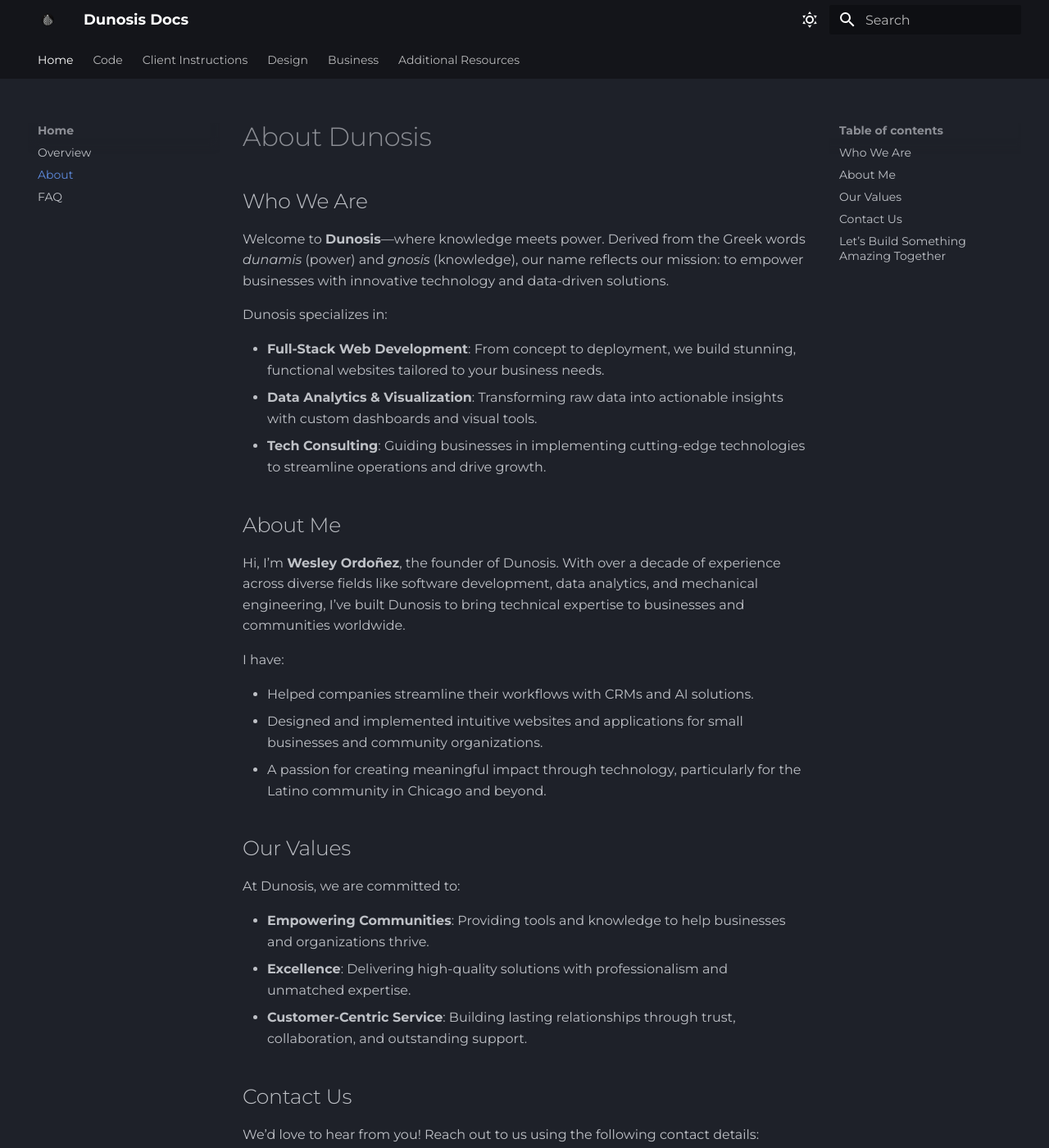
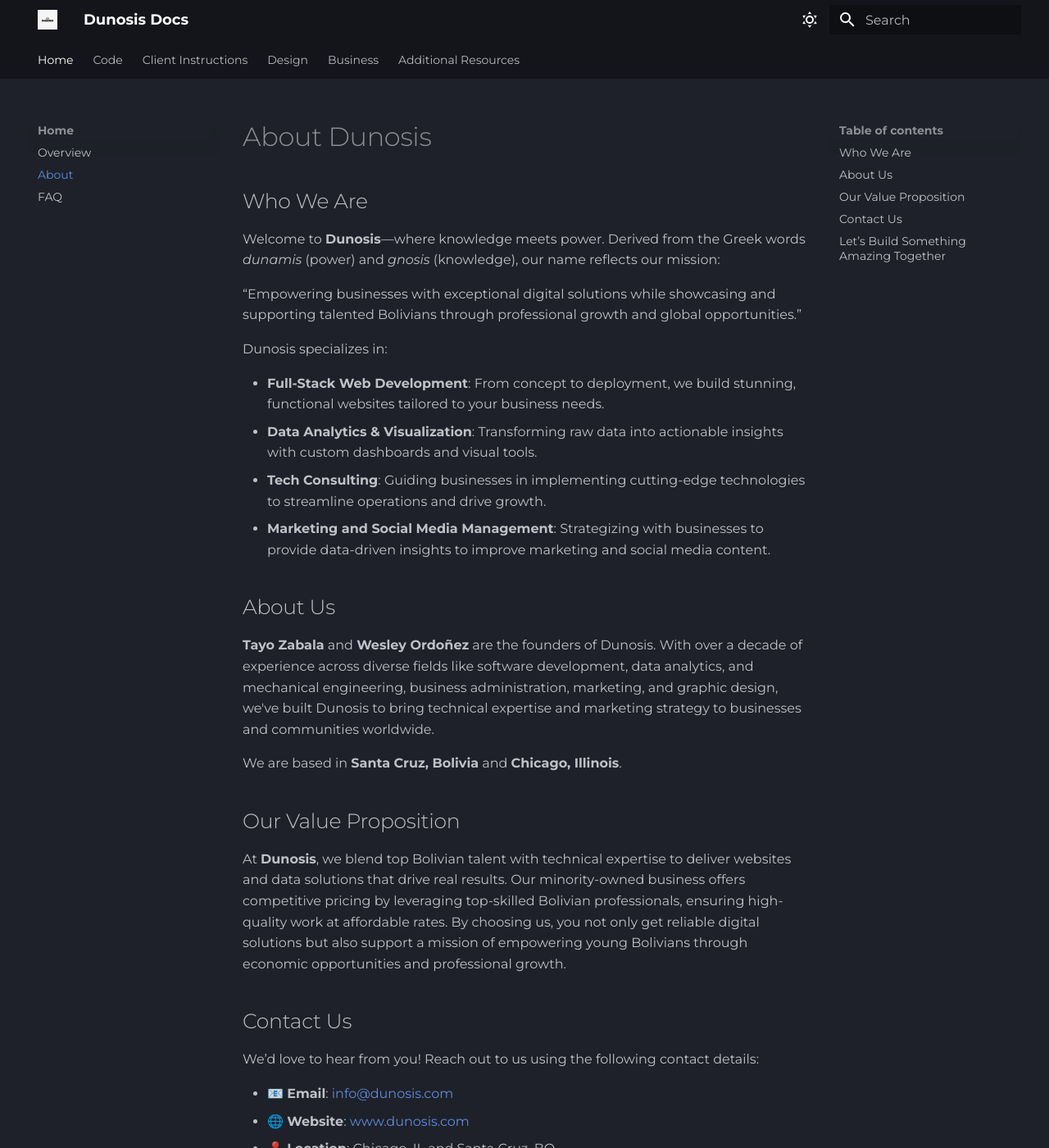
Before and after one commit to wesordonez/dunosis-web-docs, an MkDocs documentation site: the page built from docs/home/about.md, in a window 1280 px wide and 1400 px high. Shown: the whole window at 82% size. Built offline with MkDocs 1.6.1 and Material for MkDocs 9.7.7, drawn with Linux system fonts in a browser that asks for light colours; some of the changed text lies outside the part shown.

Commit message:
updated about section and uploaded new logo and favicon

```diff
--- a/docs/home/about.md
+++ b/docs/home/about.md
@@ -2,31 +2,26 @@
 
 ## Who We Are
 
-Welcome to **Dunosis**—where knowledge meets power. Derived from the Greek words *dunamis* (power) and *gnosis* (knowledge), our name reflects our mission: to empower businesses with innovative technology and data-driven solutions.
+Welcome to **Dunosis**—where knowledge meets power. Derived from the Greek words *dunamis* (power) and *gnosis* (knowledge), our name reflects our mission:
+
+“Empowering businesses with exceptional digital solutions while showcasing and supporting talented Bolivians through professional growth and global opportunities.”
 
 Dunosis specializes in:
 
 - **Full-Stack Web Development**: From concept to deployment, we build stunning, functional websites tailored to your business needs.
 - **Data Analytics & Visualization**: Transforming raw data into actionable insights with custom dashboards and visual tools.
 - **Tech Consulting**: Guiding businesses in implementing cutting-edge technologies to streamline operations and drive growth.
+- **Marketing and Social Media Management**: Strategizing with businesses to provide data-driven insights to improve marketing and social media content.
 
-## About Me
+## About Us
 
-Hi, I’m **Wesley Ordoñez**, the founder of Dunosis. With over a decade of experience across diverse fields like software development, data analytics, and mechanical engineering, I’ve built Dunosis to bring technical expertise to businesses and communities worldwide.
+**Tayo Zabala** and **Wesley Ordoñez** are the founders of Dunosis. With over a decade of experience across diverse fields like software development, data analytics, and mechanical engineering, business administration, marketing, and graphic design, we've built Dunosis to bring technical expertise and marketing strategy to businesses and communities worldwide.
 
-I have:
+We are based in **Santa Cruz, Bolivia** and **Chicago, Illinois**.
 
-- Helped companies streamline their workflows with CRMs and AI solutions.
-- Designed and implemented intuitive websites and applications for small businesses and community organizations.
-- A passion for creating meaningful impact through technology, particularly for the Latino community in Chicago and beyond.
+## Our Value Proposition
 
-## Our Values
-
-At Dunosis, we are committed to:
-
-- **Empowering Communities**: Providing tools and knowledge to help businesses and organizations thrive.
-- **Excellence**: Delivering high-quality solutions with professionalism and unmatched expertise.
-- **Customer-Centric Service**: Building lasting relationships through trust, collaboration, and outstanding support.
+At **Dunosis**, we blend top Bolivian talent with technical expertise to deliver websites and data solutions that drive real results. Our minority-owned business offers competitive pricing by leveraging top-skilled Bolivian professionals, ensuring high-quality work at affordable rates. By choosing us, you not only get reliable digital solutions but also support a mission of empowering young Bolivians through economic opportunities and professional growth.
 
 ## Contact Us
 
@@ -34,8 +29,8 @@
 
 - 📧 **Email**: [info@dunosis.com](mailto:info@dunosis.com)
 - 🌐 **Website**: [www.dunosis.com](https://www.dunosis.com)
-- 📍 **Location**: Chicago, IL
-- 📞 **Phone**: +1 (708) 669-9225
+- 📍 **Location**: Chicago, IL and Santa Cruz, BO
+- 📞 **Phone**: +1 (773) 202-2074
 
 For project inquiries, technical support, or collaborations, feel free to drop us a message!
 
--- a/mkdocs.yml
+++ b/mkdocs.yml
@@ -108,8 +108,8 @@
     - icon: material/linkedin
       link: https://www.linkedin.com/in/wesley-ordonez/
     - icon: material/instagram
-      link: https://www.instagram.com/dunosis_web
+      link: https://www.instagram.com/dunosis.usa
     - icon: material/facebook
       link: https://www.facebook.com/profile.php?id=61565984502377
 
-copyright: Copyright &copy; 2024 Dunosis LLC
+copyright: Copyright &copy; 2025 Dunosis LLC
```
Also changed, not shown: docs/assets/dunosis-logo-old.png (added), docs/assets/dunosis-logo.png, docs/assets/favicon.ico.
